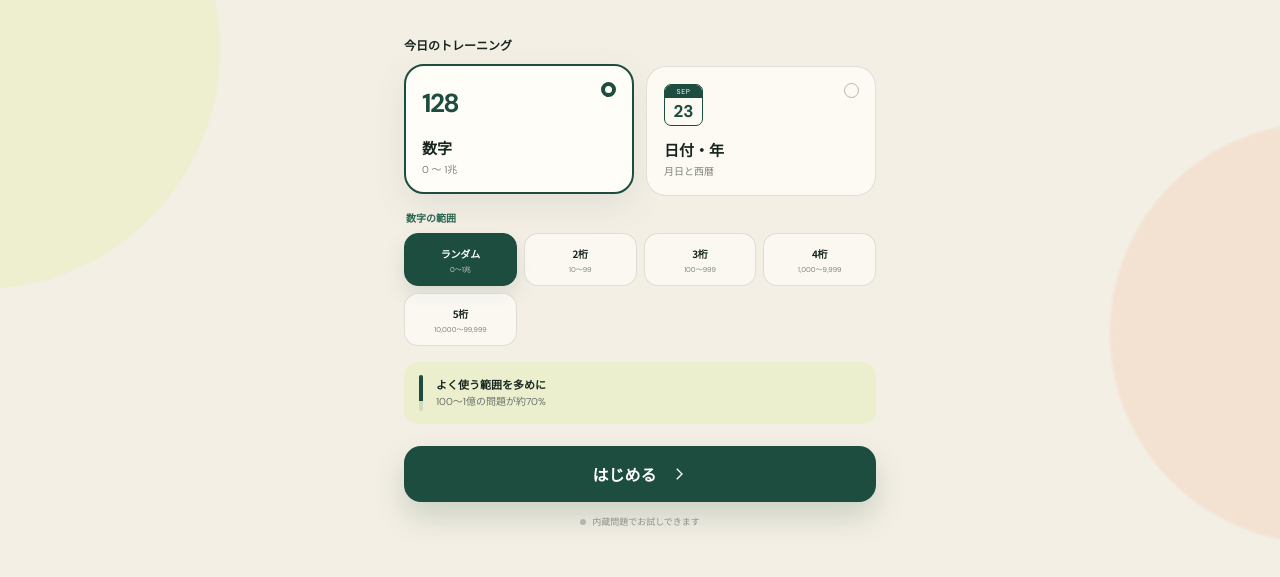
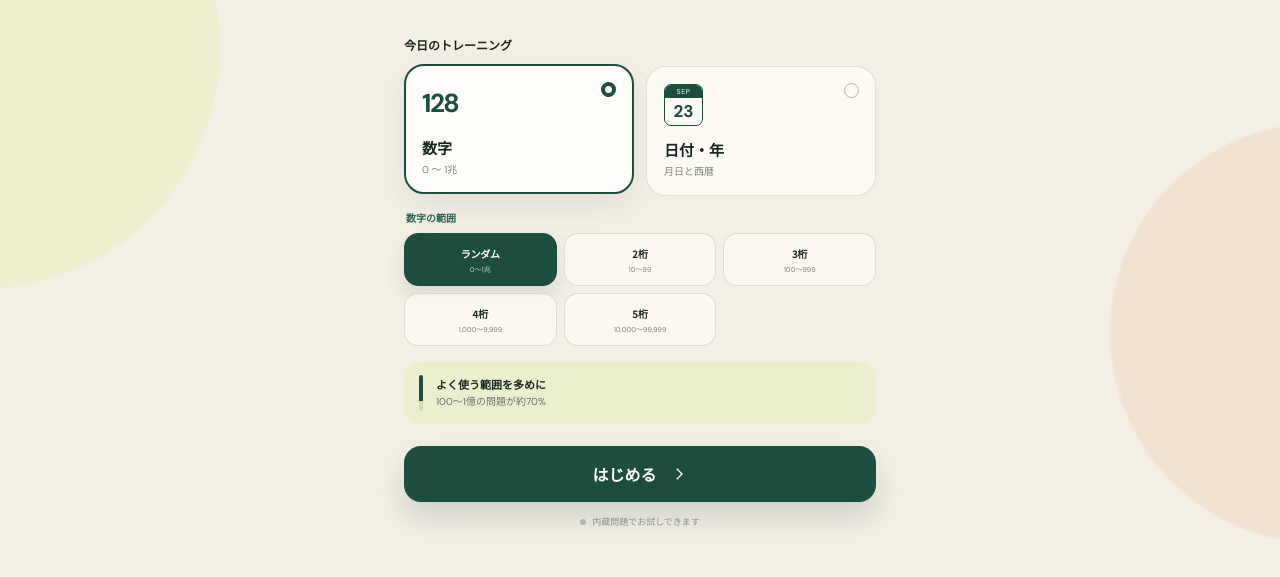
Before and after one commit to vascdmedical-arch/flashcard2, a website: page public/index.html in a window 1280 px wide. Shown: the part 367-944 px from the top of the page. Drawn offline with Linux system fonts and the light colour scheme; no server answers.

Commit message:
Adjust number mode grid for digit options

```diff
--- a/public/styles.css
+++ b/public/styles.css
@@ -65,7 +65,7 @@ h1 em::after { content: ""; position: absolute; height: 7px; left: 0; right: 0;
 .number-mode { margin-top: 14px; }
 .number-mode.hidden { display: none; }
 .number-mode-head { font-size: 10px; font-weight: 700; color: var(--green-2); margin: 0 0 8px 2px; }
-.number-mode-grid { display: grid; grid-template-columns: repeat(4, 1fr); gap: 7px; }
+.number-mode-grid { display: grid; grid-template-columns: repeat(3, 1fr); gap: 7px; }
 .number-mode-button { min-height: 53px; border: 1px solid var(--line); border-radius: 14px; background: rgba(255,253,248,.62); cursor: pointer; display: flex; flex-direction: column; align-items: center; justify-content: center; gap: 3px; padding: 8px 5px; transition: .18s ease; }
 .number-mode-button strong { font-family: "Noto Sans JP"; font-size: 10px; letter-spacing: -.02em; }
 .number-mode-button small { color: var(--muted); font-size: 7px; white-space: nowrap; }
```
